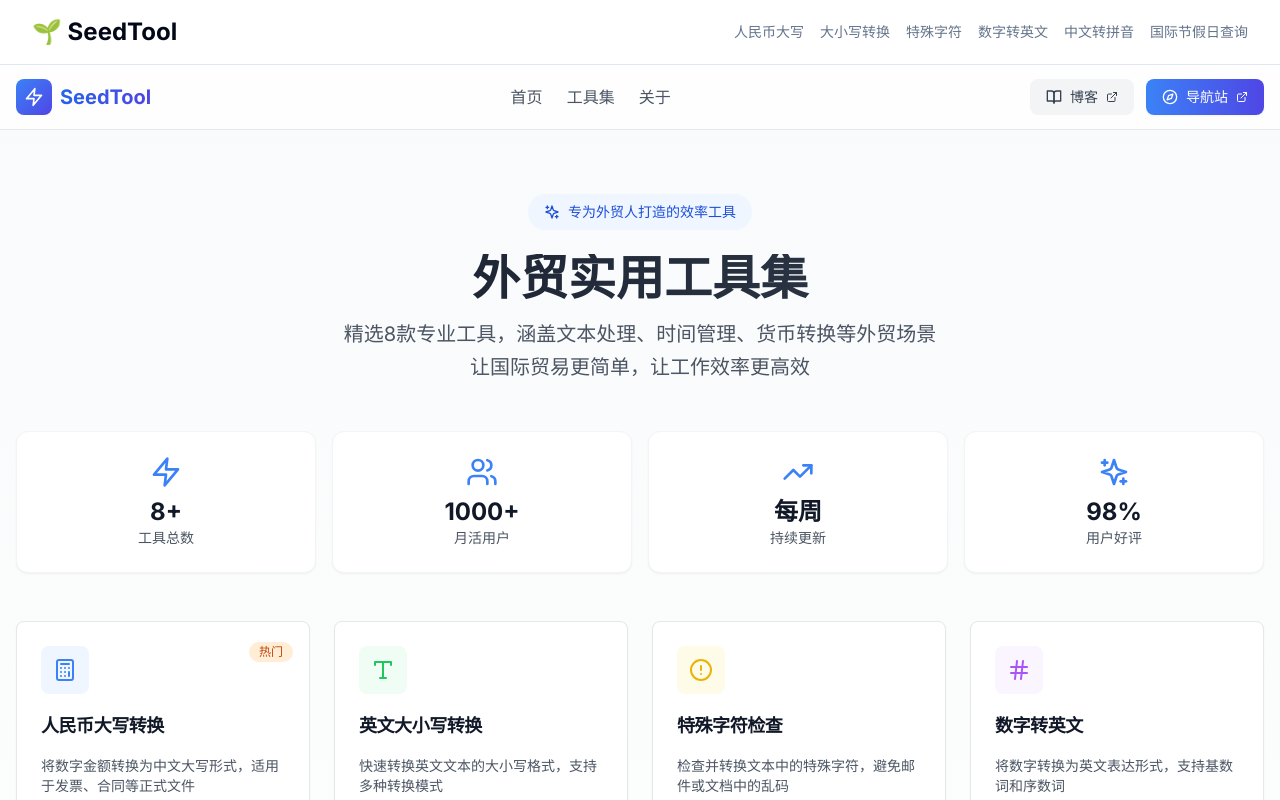
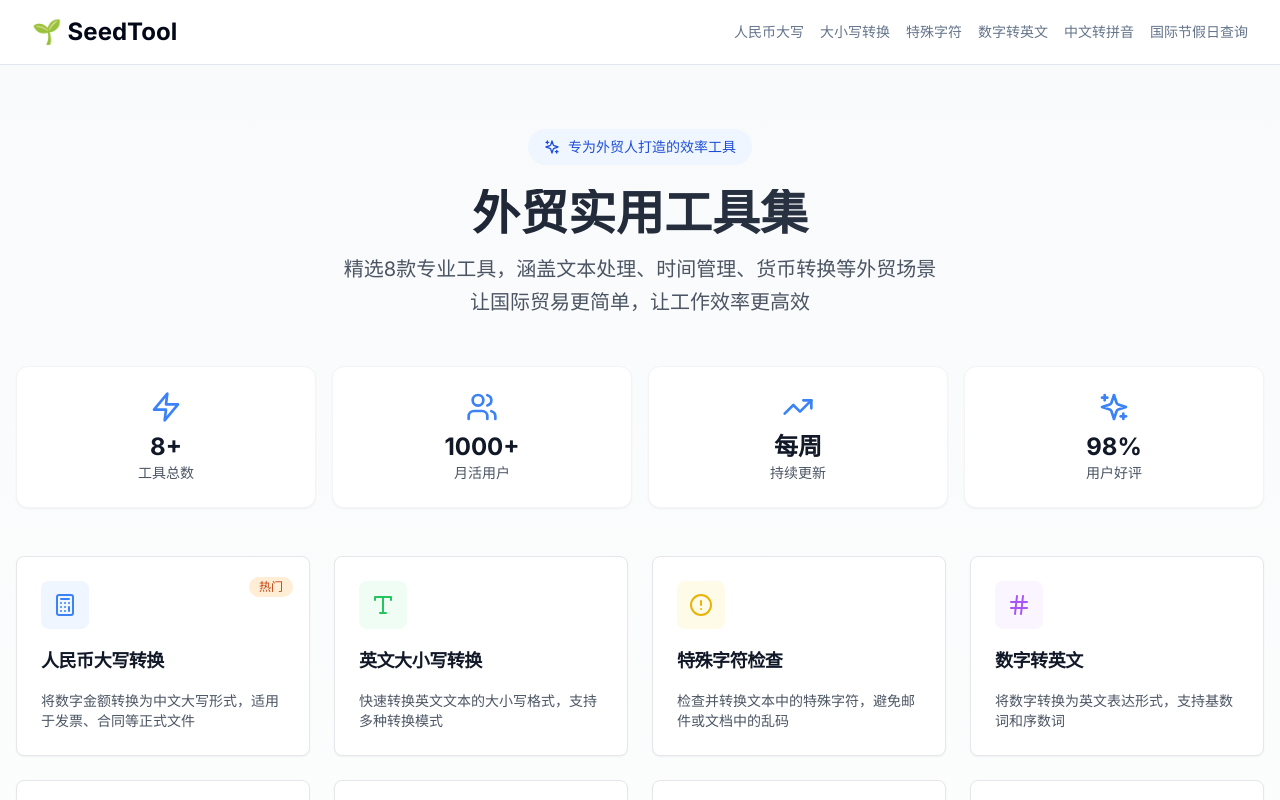
Before and after one commit to everett7623/Globokit, a Next.js app: page / in a window 1280 px wide. Shown: the top 800 px of the page. Built offline with nearby package versions, Linux system fonts and the light colour scheme.

Commit message:
Update page.tsx

```diff
--- a/app/page.tsx
+++ b/app/page.tsx
@@ -1,5 +1,5 @@
 // 路径: seedtool/app/page.tsx
-// 更新时间: 2025-07-21
+// 更新时间: 2025-07-22
 // 说明: 优化布局，保留导航栏和外部链接
 
 import Link from 'next/link'
@@ -111,72 +111,6 @@ const stats = [
 export default function HomePage() {
   return (
     <div className="min-h-screen bg-gradient-to-b from-gray-50 to-white">
-      {/* 导航栏 */}
-      <nav className="sticky top-0 z-50 bg-white/80 backdrop-blur-md border-b border-gray-200">
-        <div className="container mx-auto px-4 max-w-7xl">
-          <div className="flex items-center justify-between h-16">
-            {/* Logo区域 */}
-            <div className="flex items-center gap-2">
-              <div className="p-2 bg-gradient-to-br from-blue-500 to-indigo-600 rounded-lg">
-                <Zap className="h-5 w-5 text-white" />
-              </div>
-              <span className="font-bold text-xl bg-gradient-to-r from-blue-600 to-indigo-600 bg-clip-text text-transparent">
-                SeedTool
-              </span>
-            </div>
-
-            {/* 中间导航链接 */}
-            <div className="hidden md:flex items-center gap-6">
-              <Link
-                href="/"
-                className="text-gray-600 hover:text-gray-900 font-medium transition-colors"
-              >
-                首页
-              </Link>
-              <Link
-                href="#tools"
-                className="text-gray-600 hover:text-gray-900 font-medium transition-colors"
-              >
-                工具集
-              </Link>
-              <Link
-                href="#about"
-                className="text-gray-600 hover:text-gray-900 font-medium transition-colors"
-              >
-                关于
-              </Link>
-            </div>
-
-            {/* 右侧外部链接 */}
-            <div className="flex items-center gap-3">
-              <Link
-                href="https://seedloc.com"
-                target="_blank"
-                className="hidden md:flex items-center gap-2 px-4 py-2 text-sm font-medium text-gray-700 hover:text-gray-900 bg-gray-100 hover:bg-gray-200 rounded-lg transition-all"
-              >
-                <BookOpen className="h-4 w-4" />
-                博客
-                <ExternalLink className="h-3 w-3" />
-              </Link>
-              <Link
-                href="https://nav.seedloc.com"
-                target="_blank"
-                className="hidden md:flex items-center gap-2 px-4 py-2 text-sm font-medium text-white bg-gradient-to-r from-blue-500 to-indigo-600 hover:from-blue-600 hover:to-indigo-700 rounded-lg transition-all shadow-sm hover:shadow-md"
-              >
-                <Compass className="h-4 w-4" />
-                导航站
-                <ExternalLink className="h-3 w-3" />
-              </Link>
-
-              {/* 移动端菜单按钮 */}
-              <Button variant="ghost" size="icon" className="md:hidden">
-                <Menu className="h-5 w-5" />
-              </Button>
-            </div>
-          </div>
-        </div>
-      </nav>
-
       <div className="container mx-auto px-4 py-8 max-w-7xl">
         {/* 头部区域 - 增强视觉效果 */}
         <div className="text-center mb-12 pt-8">
```
